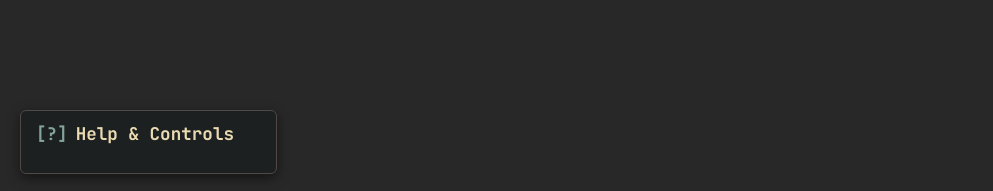
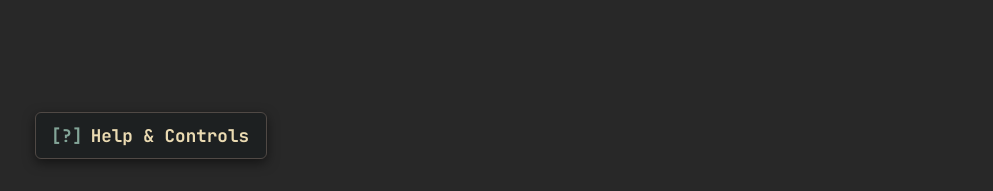
Before and after one commit to takymy/takymy.github.io, a Jekyll site: the page built from index.html, in a window 1280 px wide. Shown: the part 706-897 px from the top of the page, without its empty margins (0-993 px from the left). Built offline with Jekyll 4.4.1, drawn with Linux system fonts in a browser that asks for light colours.

Commit message:
refined help and controls widget functionality

```diff
--- a/assets/css/main.css
+++ b/assets/css/main.css
@@ -339,16 +339,16 @@ a {
 
 #lazyvim-help-widget {
   position: fixed;
-  bottom: 20px;
-  left: 20px;
+  bottom: 35px;
+  left: 35px;
   background-color: #1d2021;
   border: 1px solid #504945;
   border-radius: 6px;
   padding: 10px 15px;
   width: max-content;
   min-width: 200px;
-  max-width: 300px;
-  max-height: 42px; /* Collapsed state */
+  max-width: 200px;
+  max-height: 25px; /* Collapsed state */
   overflow: hidden;
   transition: max-height 0.3s ease, border-color 0.3s;
   cursor: pointer;
--- a/assets/js/lazyvim.js
+++ b/assets/js/lazyvim.js
@@ -17,7 +17,7 @@ document.addEventListener('DOMContentLoaded', () => {
             <p><span class="fg-orange">Enter</span> : Open file</p>
             <p><span class="fg-orange">Esc</span> : Close menu</p>
             <br>
-            <p class="fg-blue hint-text">(Hover or click to toggle)</p>
+            <p class="fg-blue hint-text">(Click to toggle)</p>
         </div>
     `;
 
```
